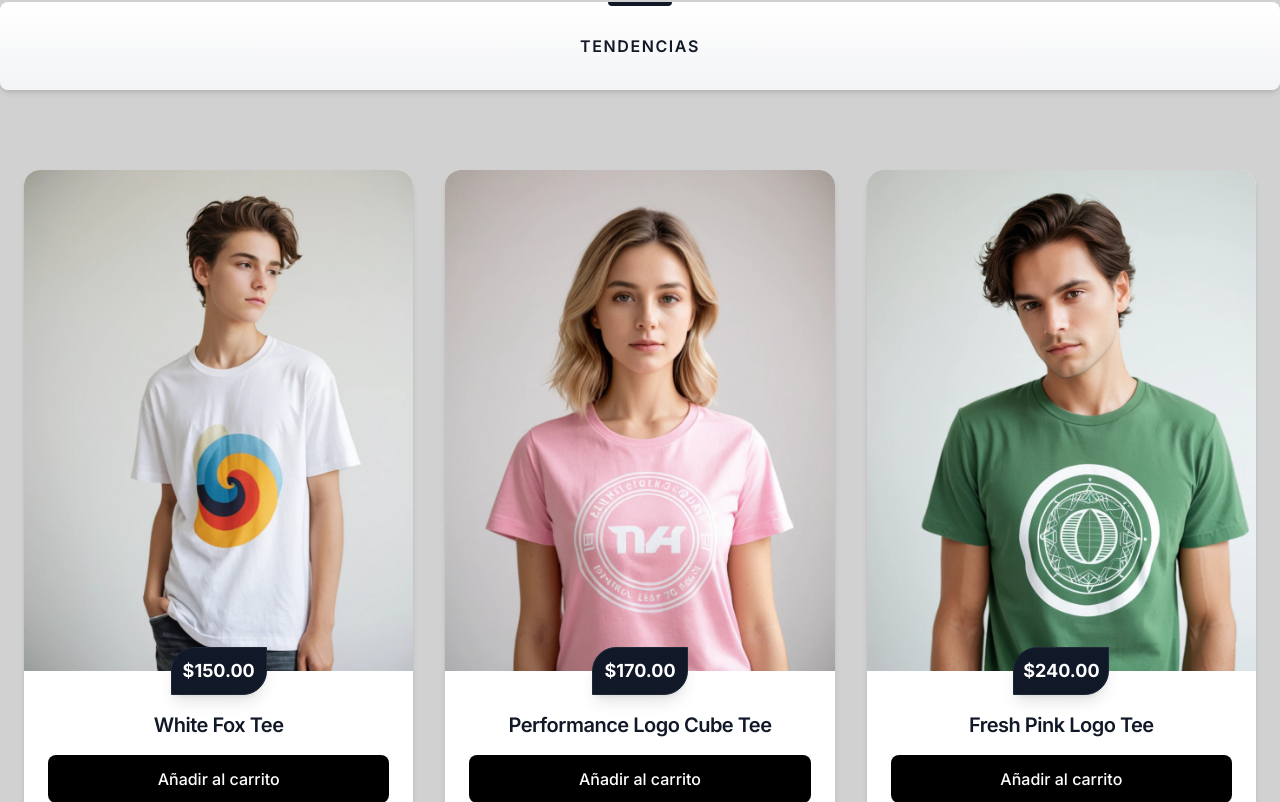
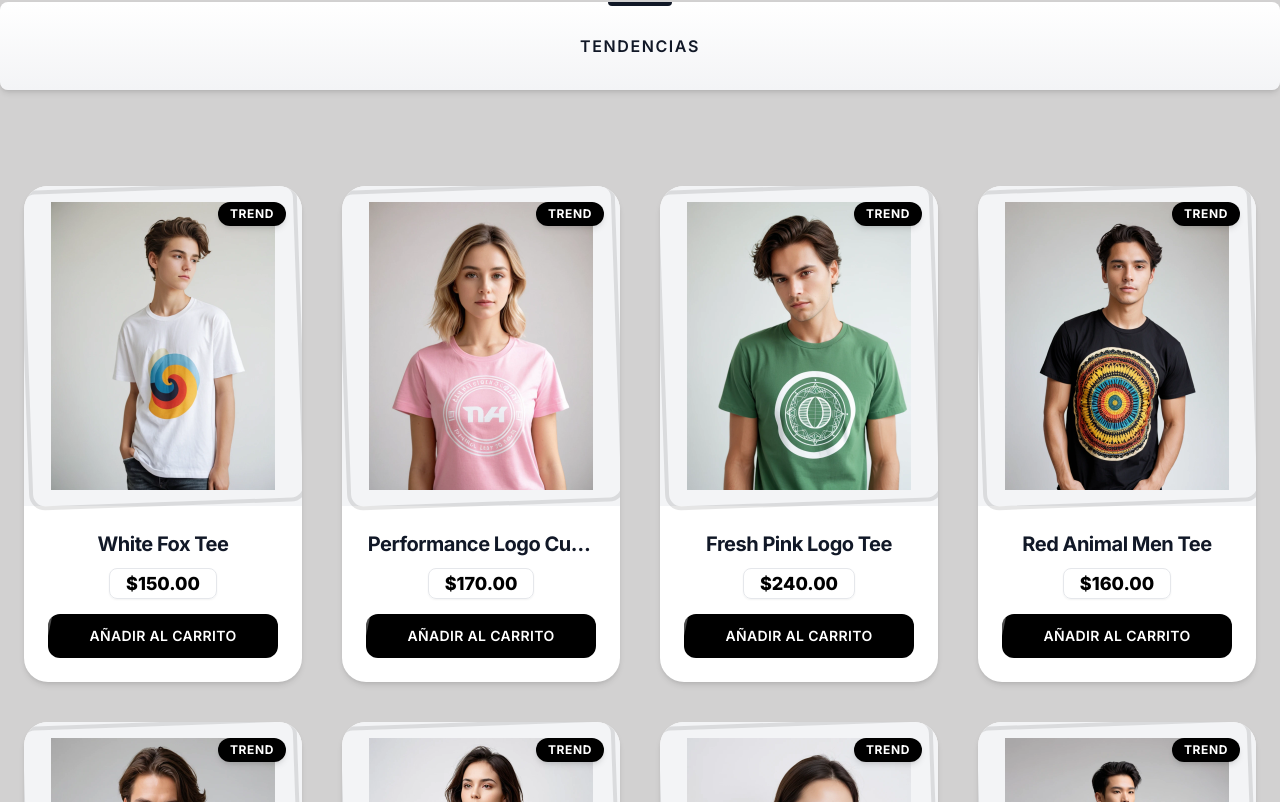
Before and after one commit to sebasdex/ropavejero-next, a Next.js app: page / in a window 1280 px wide. Shown: the part 1898-2700 px from the top of the page. Built offline with nearby package versions, Linux system fonts and the light colour scheme.

Commit message:
feat: Refactor Trend component with improved layout, styling, and item display

```diff
--- a/src/components/Trend.tsx
+++ b/src/components/Trend.tsx
@@ -1,66 +1,75 @@
+import Image from "next/image";
+import { useState } from "react";
+import Link from "next/link";
 import { dbShirts, Shirt } from "@/db/db";
-import { useState } from "react";
-import Image from "next/image";
 import useStore from "@/store/myState";
-import Link from "next/link";
 
 function Trend() {
-  const [trendShirt] = useState(dbShirts);
+  const [trendShirt] = useState<Shirt[]>(dbShirts);
   const { addToCart, currentShirtAdd, openModal } = useStore();
+
   const addCart = (shirt: Shirt) => {
     addToCart(shirt);
     openModal();
   };
 
   return (
-    <article className="container mx-auto px-6 py-12 grid grid-cols-1 sm:grid-cols-2 lg:grid-cols-3 gap-8">
+    <article className="container mx-auto px-6 py-16 max-w-screen-2xl">
+      <div className="grid grid-cols-1 sm:grid-cols-2 lg:grid-cols-3 xl:grid-cols-4 gap-10">
         {trendShirt.map(
           (shirt) =>
             shirt.trend && (
               <div
                 key={shirt.id}
-              className="w-full max-w-md mx-auto bg-white rounded-2xl overflow-hidden shadow-md transition-all duration-300 hover:shadow-xl"
+                className="relative w-full max-w-md mx-auto bg-white rounded-3xl overflow-hidden shadow-md hover:shadow-xl transition-all duration-500 ease-out"
               >
-              <div className="relative w-full group">
-                <Link href={`/collection/${shirt.id}`}>
-                  <div className="relative w-full transition-transform duration-500 group-hover:scale-105">
+                <Link href={`/collection/${shirt.id}`} className="block relative">
+                  <div className="relative w-full h-80 bg-gray-100 p-4 group/image">
+                    <div className="absolute inset-0 border-4 border-black/10 rounded-2xl transform -rotate-2 group-hover/image:rotate-0 transition-transform duration-700 ease-out"></div>
                     <Image
-                      width={300}
-                      height={300}
+                      width={400}
+                      height={400}
                       src={shirt.image}
                       alt={shirt.name}
-                      className="object-contain w-full"
+                      className="w-full h-full object-contain relative z-10 transition-transform duration-700 group-hover/image:scale-105"
                     />
-                    <div className="absolute inset-0 bg-black bg-opacity-0 group-hover:bg-opacity-60 transition-opacity duration-300 flex items-center justify-center">
-                      <span className="text-white text-base font-medium opacity-0 group-hover:opacity-100 transition-opacity duration-300 px-6 py-2 bg-gray-900 bg-opacity-80 rounded-full flex items-center space-x-2">
-                        <span>Más detalles</span>
+                    <span className="absolute top-4 right-4 bg-black text-white text-xs font-bold uppercase tracking-wider px-3 py-1 rounded-full shadow-md z-20 animate-pulse-subtle">
+                      Trend
                     </span>
                   </div>
-                  </div>
                 </Link>
-              </div>
-              <div className="relative px-6 pt-10 pb-6 text-center">
-                <div className="absolute -top-6 left-1/2 transform -translate-x-1/2 w-24 h-12 bg-gray-900 text-white text-lg font-bold flex items-center justify-center rounded-tl-3xl rounded-br-3xl shadow-lg border border-gray-800">
-                  ${shirt.price.toFixed(2)}
-                </div>
-                <h3 className="text-xl font-semibold text-gray-900 mb-4 tracking-tight line-clamp-1">
+
+                <div className="relative px-6 py-6 text-center">
+                  <h3 className="text-xl font-bold text-gray-900 mb-3 tracking-tight line-clamp-1 transition-colors duration-300">
                     {shirt.name}
                   </h3>
+                  <div className="relative inline-block mb-4">
+                    <span className="text-lg font-extrabold text-black bg-white px-4 py-1 rounded-lg shadow-sm border border-gray-200 transform -rotate-3 transition-transform duration-500">
+                      ${shirt.price.toFixed(2)}
+                    </span>
+                  </div>
                   <button
-                  className="w-full bg-black text-white py-3 px-6 rounded-lg text-base font-medium hover:bg-gray-600 active:bg-gray-900 transition-all duration-300 ease-in-out relative overflow-hidden"
                     onClick={() => {
                       currentShirtAdd(shirt);
                       addCart(shirt);
                     }}
+                    className="w-full bg-black text-white py-3 px-6 rounded-xl text-sm font-semibold uppercase tracking-wide relative overflow-hidden group/button"
                   >
                     <span className="relative z-10">Añadir al carrito</span>
+                    <div className="absolute inset-0 bg-white/30 transform -skew-x-12 -translate-x-full group-hover/button:translate-x-0 transition-transform duration-500 ease-out"></div>
                   </button>
+                </div>
+
+                <div className="absolute bottom-0 left-1/2 transform -translate-x-1/2 w-20 h-1 bg-black rounded-t-full opacity-0 transition-opacity duration-500">
+                  <div className="w-full h-full bg-white/50 rounded-t-full transform scale-x-0 transition-transform duration-300 origin-center"></div>
                 </div>
               </div>
             )
         )}
+      </div>
     </article>
   );
 }
 
+
 export default Trend;
```
Lines whose indentation alone changed are shown as unchanged.
